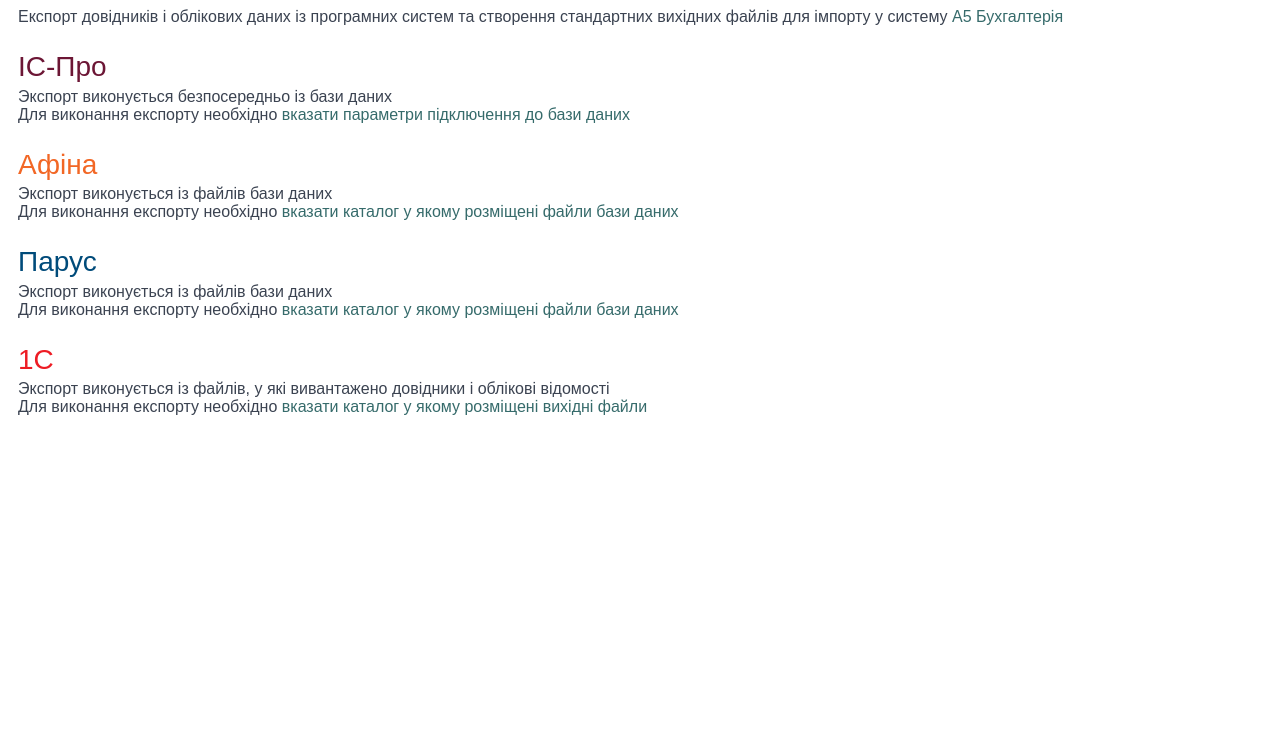
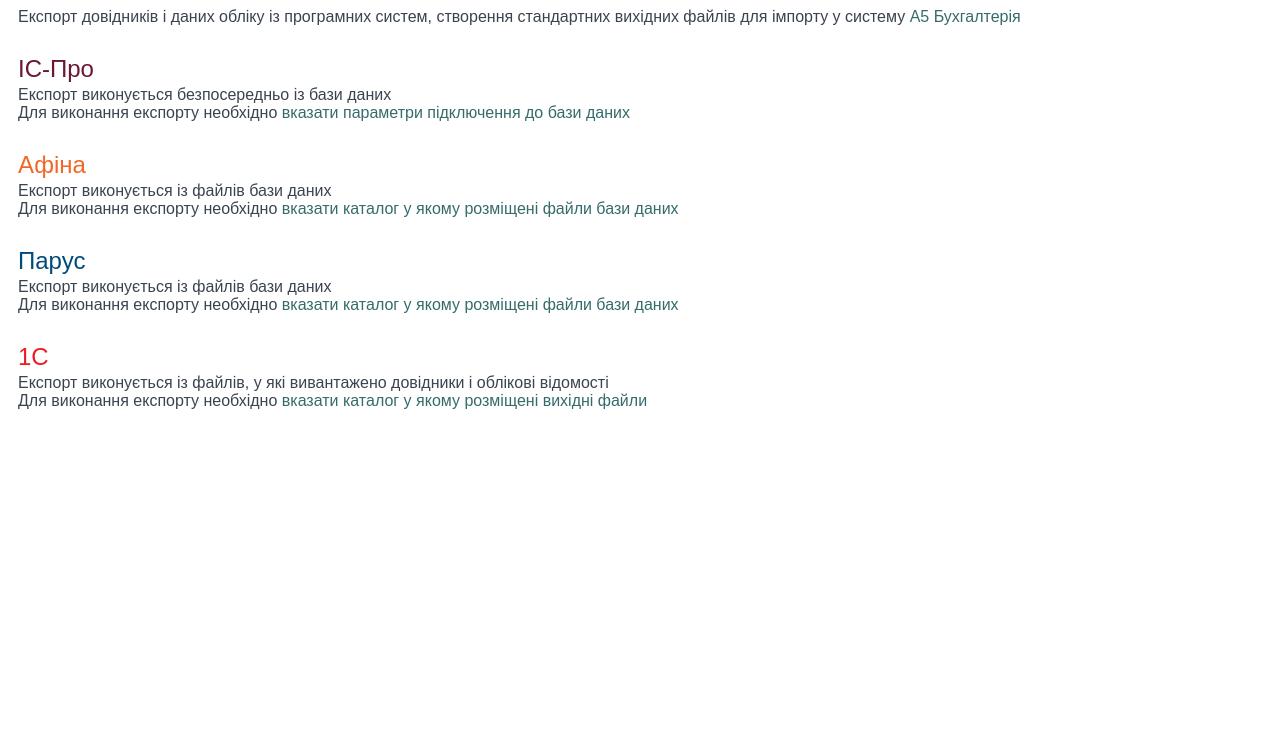
Before and after one commit to serhii-untilov/multi-export, an Electron app: page renderer/index.html in a window 1280 px wide. Shown: the part 60-800 px from the top of the page. Drawn offline with Linux system fonts and the light colour scheme; no server answers.

Commit message:
Layout and style.

```diff
--- a/renderer/index.html
+++ b/renderer/index.html
@@ -3,7 +3,7 @@
 
 <head>
   <meta charset="UTF-8">
-  <title>МультіЕкспорт</title>
+  <title>А5 Експорт</title>
   <link rel="stylesheet" href="../multi-export.css">
   <link rel="stylesheet" href="style.css">
 </head>
@@ -13,8 +13,8 @@
 
     <header class="navbar">
       <section class="navbar-section"">
-        <a href="#" class="btn btn-link mr-2 brand" id="selectHome">
-          МультіЕкспорт
+        <a href=" #" class="btn btn-link mr-2 brand" id="selectHome">
+        А5 Експорт
         </a>
         <a href="#" class="btn btn-link menu-item" id="selectISPro">ІС-Про</a>
         <a href="#" class="btn btn-link menu-item" id="selectAfina">Афіна</a>
@@ -41,37 +41,45 @@
 
         <div id="home-panel" class="d-hide" style="border: 0px; padding-top: 10px;">
 
-          <p>Експорт довідників і облікових даних із програмних систем та створення
+          <p>Експорт довідників і даних обліку із програмних систем, створення
             стандартних вихідних файлів для імпорту у систему
             <a href="#" id="homeSelectA5">А5 Бухгалтерія</a>
           </p>
 
-          <h3 class="mt-3 mb-1 ispro">ІС-Про</h3>
+          <a href="#" class="btn btn-link system-caption" id="captionISPro">
+            <h4 class="mt-3 mb-1 ispro">ІС-Про</h4>
+          </a>
           <p>
-            Экспорт виконується безпосередньо із бази даних<br />
+            Експорт виконується безпосередньо із бази даних<br />
             Для виконання експорту необхідно <a href="#" id="homeSelectISPro">вказати параметри підключення до бази
               даних</a>
 
           </p>
 
-          <h3 class="mt-3 mb-1 afina">Афіна</h3>
+          <a href="#" class="btn btn-link system-caption" id="captionAfina">
+            <h4 class="mt-3 mb-1 afina">Афіна</h4>
+          </a>
           <p>
-            Экспорт виконується із файлів бази даних<br />
+            Експорт виконується із файлів бази даних<br />
             Для виконання експорту необхідно <a href="#" id="homeSelectAfina">вказати каталог у якому розміщені файли
               бази даних</a>
 
           </p>
 
-          <h3 class="mt-2 mb-1 parus">Парус</h3>
+          <a href="#" class="btn btn-link system-caption" id="captionParus">
+            <h4 class="mt-3 mb-1 parus">Парус</h4>
+          </a>
           <p>
-            Экспорт виконується із файлів бази даних<br />
+            Експорт виконується із файлів бази даних<br />
             Для виконання експорту необхідно <a href="#" id="homeSelectParus">вказати каталог у якому розміщені файли
               бази даних</a>
           </p>
 
-          <h3 class="mt-2 mb-1 C1">1С</h3>
+          <a href="#" class="btn btn-link system-caption" id="caption1C">
+            <h4 class="mt-3 mb-1 C1">1С</h4>
+          </a>
           <p>
-            Экспорт виконується із файлів, у які вивантажено довідники і облікові відомості<br />
+            Експорт виконується із файлів, у які вивантажено довідники і облікові відомості<br />
             Для виконання експорту необхідно <a href="#" id="homeSelect1C">вказати каталог у якому розміщені вихідні
               файли</a>
           </p>
--- a/renderer/index.js
+++ b/renderer/index.js
@@ -93,6 +93,7 @@
 const buttonSelectISPro = document.getElementById('selectISPro')
 buttonSelectISPro.addEventListener('click', selectIspro)
 document.getElementById('homeSelectISPro').addEventListener('click', selectIspro)
+document.getElementById('captionISPro').addEventListener('click', selectIspro)
 
 const selectAfina = () => {
   if (this.config.source == Config.AFINA)
@@ -106,6 +107,7 @@
 const buttonSelectAfina = document.getElementById('selectAfina')
 buttonSelectAfina.addEventListener('click', selectAfina)
 document.getElementById('homeSelectAfina').addEventListener('click', selectAfina)
+document.getElementById('captionAfina').addEventListener('click', selectAfina)
 
 const selectParus = () => {
   if (this.config.source == Config.PARUS)
@@ -119,6 +121,7 @@
 const buttonSelectParus = document.getElementById('selectParus')
 buttonSelectParus.addEventListener('click', selectParus)
 document.getElementById('homeSelectParus').addEventListener('click', selectParus)
+document.getElementById('captionParus').addEventListener('click', selectParus)
 
 const select1C = () => {
   if (this.config.source == Config.C1)
@@ -132,6 +135,7 @@
 const buttonSelect1C = document.getElementById('select1C')
 buttonSelect1C.addEventListener('click', select1C)
 document.getElementById('homeSelect1C').addEventListener('click', select1C)
+document.getElementById('caption1C').addEventListener('click', select1C)
 
 document.getElementById('homeSelectA5').addEventListener('click', () => {
   shell.openExternal('https://a5buh.com')
--- a/renderer/style.css
+++ b/renderer/style.css
@@ -46,3 +46,8 @@
 .menu-item {
   margin-top: 8px;
 }
+
+.system-caption {
+  border: 0px;
+  padding-left: 0px;
+}
```
